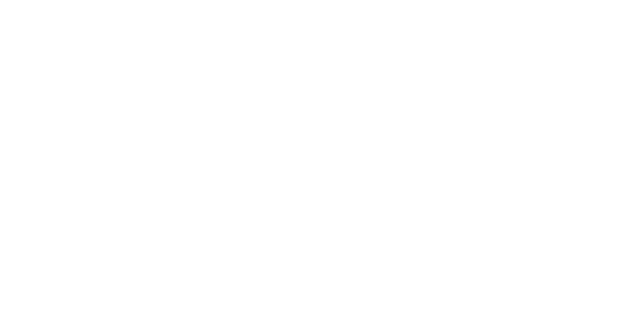
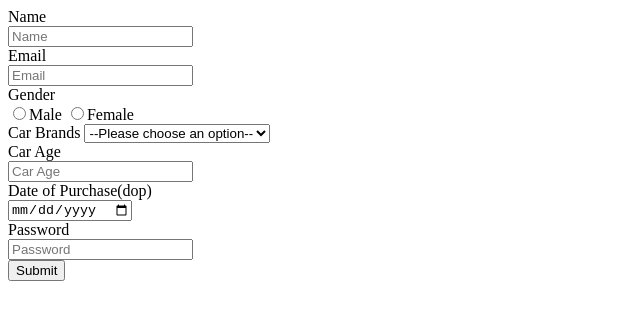
Before and after one commit to acciojob/car-insurance-form-Dinesh-7075, a website: page main.html in a window 1280 px wide. Shown: the whole page, without its empty margins (0-640 px from the left). Drawn offline with Linux system fonts and the light colour scheme.

Commit message:
created a submission

```diff
--- a/main.html
+++ b/main.html
@@ -4,12 +4,65 @@
 
 <head>
 	<link rel="stylesheet" href="styles.css">
+    <title>Car Insurance Form</title>
 </head>
 
 <body>
 	<!-- the entire body must be written by student -->
     <script type="text/javascript" src="./script.js">
-</script>
+    </script>
+
+    <div>
+        <form method="post" >
+
+        <div>
+        <label for="name">Name</label> <br>
+        <input type="text" name="name" id="name" placeholder="Name" required>
+        </div>
+
+        <div>
+            <label for="email">Email</label> <br>
+            <input type="email" pattern="^[a-zA-Z0-9+_.-]+@[a-zA-Z0-9.-]+$" placeholder="Email" name="email" id="email" required>
+        </div>
+
+        <div>
+            <label for="gender">Gender</label> <br>
+            <input type="radio" name="gender" id="gender_m" required>Male
+            <input type="radio" name="gender" id="gender_f" required>Female
+        </div>
+
+        <div>
+            <label for="cars">Car Brands</label>
+            <select name="cars" id="cars" placeholder= "--Please choose an option--" required>
+                <option value="choose">--Please choose an option--</option>
+                <option value="bmw">BMW</option>
+                <option value="audi">Audi</option>
+                <option value="mercedez">Mercedez</option>
+            </select>
+        </div>
+
+        <div>
+            <label for="carage">Car Age</label> <br>
+            <input type="number" name="carage" id="carage" placeholder="Car Age" required>
+        </div>
+
+        <div>
+            <label for="dop">Date of Purchase(dop)</label> <br>
+            <input type="date" name="dop" id="dop" required>
+        </div>
+
+        <div>
+            <label for="password">Password</label> <br>
+            <input type="password" name="password" id="password" required placeholder="Password">
+        </div>
+
+        <div>
+            <button type="submit">Submit</button>
+        </div>
+
+        </form>
+    </div>
+
 
 </body>
 
```
